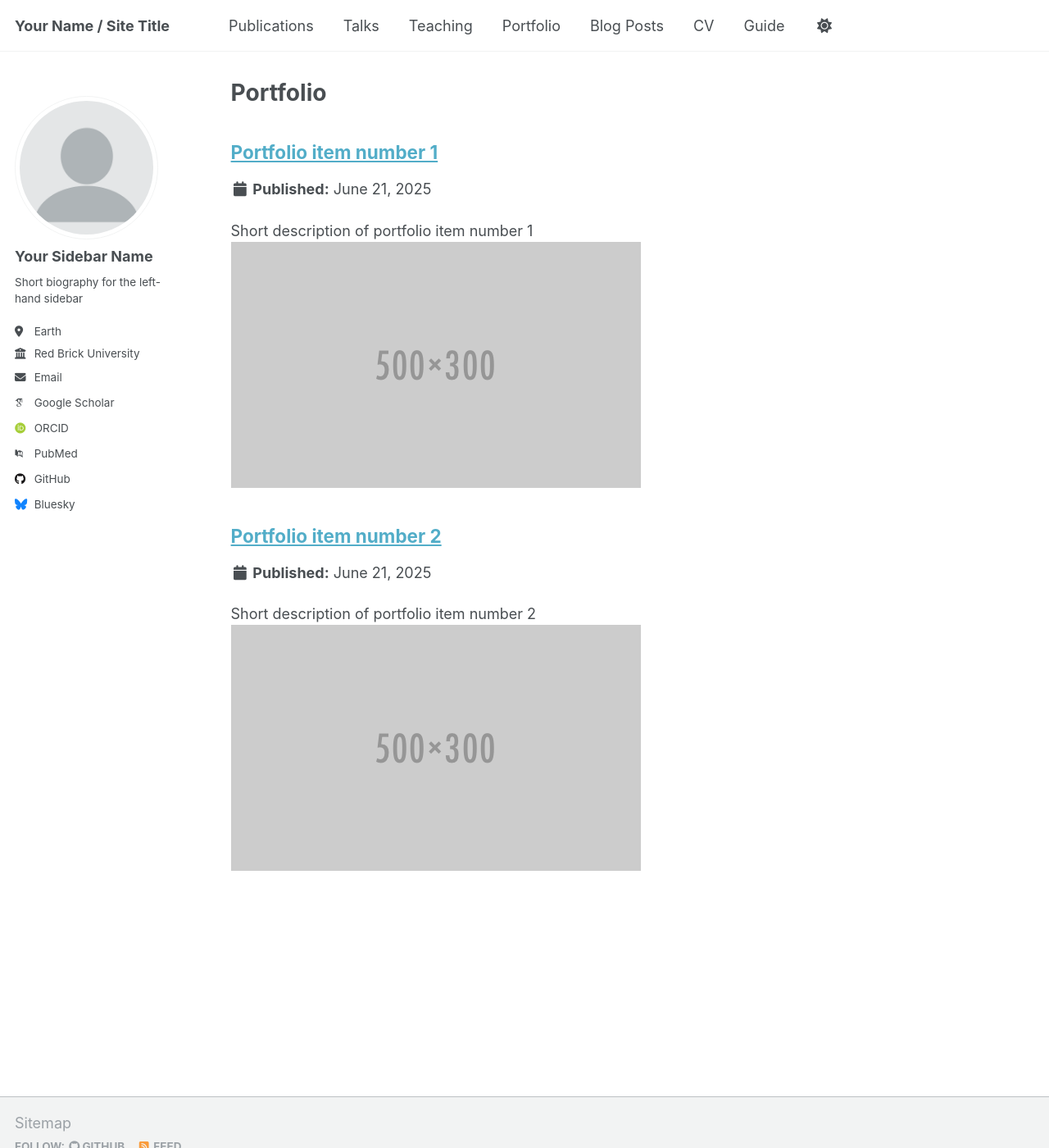
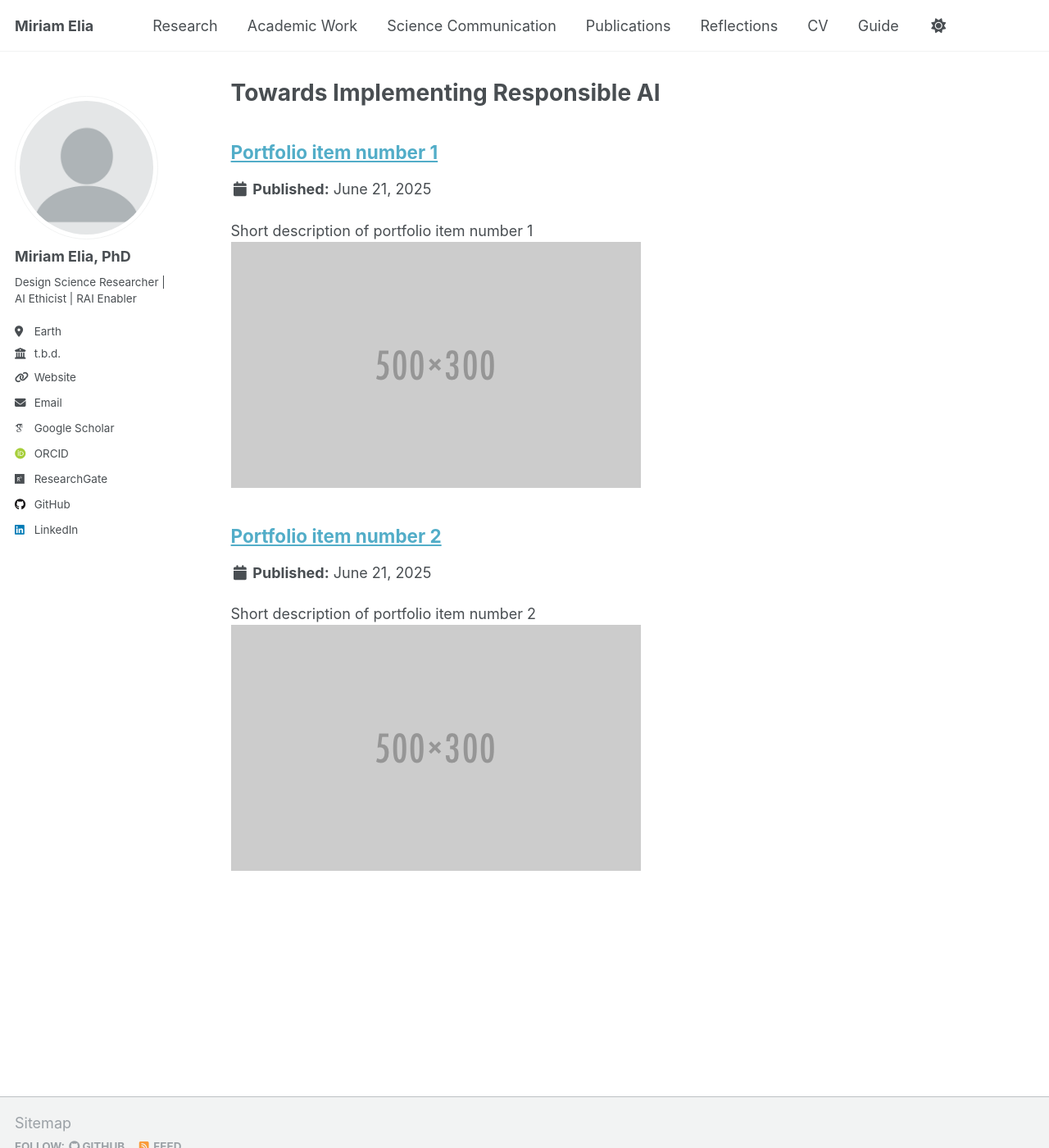
Before and after one commit to miriamelia/miriamelia.github.io, a Jekyll site: the page built from _pages/portfolio.html, in a window 1280 px wide and 1400 px high. Shown: the whole window at 82% size. Built offline with Jekyll 4.4.1, drawn with Linux system fonts in a browser that asks for light colours; some web fonts are replaced; some of the changed text lies outside the part shown.

Commit message:
initial navigation bar

```diff
--- a/_config.yml
+++ b/_config.yml
@@ -9,13 +9,13 @@
 # Basic Site Settings
 locale                   : "en-US"
 site_theme               : "default"
-title                    : "Your Name / Site Title"
+title                    : "Miriam Elia"
 title_separator          : "-"
-name                     : &name "Your Name"
+name                     : &name "Miriam Elia"
 description              : &description "personal description"
-url                      : https://academicpages.github.io # the base hostname & protocol for your site e.g. "https://[your GitHub username].github.io" or if you already have some other page hosted on Github then use "https://[your GitHub username].github.io/[Your Repo Name]"
+url                      : https://miriamelia.github.io # the base hostname & protocol for your site e.g. "https://[your GitHub username].github.io" or if you already have some other page hosted on Github then use "https://[your GitHub username].github.io/[Your Repo Name]"
 baseurl                  : "" # the subpath of your site, e.g. "/blog"
-repository               : "academicpages/academicpages.github.io"
+repository               : "miriamelia/miriamelia.github.io"
 
 # Site Author - The following control what appear as part of the author content on the side bar.
 #               If a field is blank the icon and link will not appear, otherwise it will be shown.
@@ -23,35 +23,35 @@ repository               : "academicpages/academicpages.github.io"
 author:
   # Biographic information
   avatar           : "profile.png"
-  name             : "Your Sidebar Name"
+  name             : "Miriam Elia, PhD"
   pronouns         : # example: "she/her"
-  bio              : "Short biography for the left-hand sidebar"
+  bio              : "Design Science Researcher | AI Ethicist | RAI Enabler"
   location         : "Earth"
-  employer         : "Red Brick University"
-  uri              : # URL
-  email            : "none@example.org"
+  employer         : "t.b.d."
+  uri              : "https://www.linkedin.com/in/miriam-elia-msc/"
+  email            : "miriam@elianet.de"
 
   # Academic websites
   academia         : # URL
   arxiv            : # URL - Update with the correct link to your profile
-  googlescholar    : "https://scholar.google.com/citations?user=PS_CX0AAAAAJ"
+  googlescholar    : "https://scholar.google.com/citations?user=lMm0oC0AAAAJ&hl=en" # Update with the correct link to your profile
   impactstory      : # URL
-  orcid            : "http://orcid.org/yourorcidurl"
+  orcid            : "https://orcid.org/0000-0001-6253-230X"
   semantic         : # URL
-  pubmed           : "https://www.ncbi.nlm.nih.gov/pubmed/?term=john+snow"
-  researchgate     : # URL
+  pubmed           : # URL "https://www.ncbi.nlm.nih.gov/pubmed/?term=john+snow"
+  researchgate     : "https://www.researchgate.net/profile/Miriam-Elia?ev=hdr_xprf" # URL
   scopus           : # URL
 
   # Repositories and software development
   bitbucket        : # Username - Update with your username on the site
   codepen          : # Username
   dribbble         : # Username
-  github           : "academicpages"
+  github           : "miriamelia" # "academicpages"
   kaggle           : # Username
   stackoverflow    : # User number or user number and name (i.e., use "1" or "1/jeff-atwood")
 
   # Social media
-  bluesky          : "bsky.app" # Replace this with you Bluesky username
+  bluesky          : # "bsky.app" # Replace this with you Bluesky username
   facebook         : # Username
   flickr           : # Username
   foursquare       : # Username
@@ -60,7 +60,7 @@ author:
   keybase          : # Username
   instagram        : # Username
   lastfm           : # Username
-  linkedin         : # Username
+  linkedin         : "MiriamElia" # Username - Update with your LinkedIn username
   mastodon         : # URL
   medium           : # URL
   pinterest        : # Username
--- a/_data/navigation.yml
+++ b/_data/navigation.yml
@@ -8,19 +8,21 @@
 #      Markdown formatted page while the second is generated using JSON.
 
 main:
-  - title: "Publications"
+  - title: "Research" # (Intro MQG4AI - Towards implementing RAI) Fascination of (Performance) Evaluation
+    url: /portfolio/
+
+  - title: "Academic Work" #& Academic Work (Teaching to students, Guest Lectures, Conference Talks, Academic Events I contributed to and learnt sth)
+    url: /talks/
+
+  #- title: "Teaching"   #& Supervision (FS, PM, Supervised Thesis at Uni, )
+
+  - title: "Science Communication" #& Science Communication (TAI Workshops, Talks oriented towards the public)
+    url: /teaching/
+
+  - title: "Publications" # (papers, ...)
     url: /publications/
 
-  - title: "Talks"
-    url: /talks/
-
-  - title: "Teaching"
-    url: /teaching/
-
-  - title: "Portfolio"
-    url: /portfolio/
-
-  - title: "Blog Posts"
+  - title: "Reflections" # Personal blog (Reflections on RAI)
     url: /year-archive/
 
   - title: "CV"
@@ -28,6 +30,6 @@ main:
 
   # - title: "CV"
   #   url: /cv-json/
-
   - title: "Guide"
-    url: /markdown/
+    url: /markdown/       # for dev purposes
+  # # Future: Media&Press (If I'm featured); Work with me ; Courses & Materials?
--- a/_pages/portfolio.html
+++ b/_pages/portfolio.html
@@ -1,6 +1,6 @@
 ---
 layout: archive
-title: "Portfolio"
+title: "Towards Implementing Responsible AI"
 permalink: /portfolio/
 author_profile: true
 ---
--- a/_pages/talks.html
+++ b/_pages/talks.html
@@ -1,6 +1,6 @@
 ---
 layout: archive
-title: "Talks and presentations"
+title: "Talks, Events, Collaborations & Teaching"
 permalink: /talks/
 author_profile: true
 ---
--- a/_pages/teaching.html
+++ b/_pages/teaching.html
@@ -1,6 +1,6 @@
 ---
 layout: archive
-title: "Teaching"
+title: "Advancing AI Literacy"
 permalink: /teaching/
 author_profile: true
 ---
```
